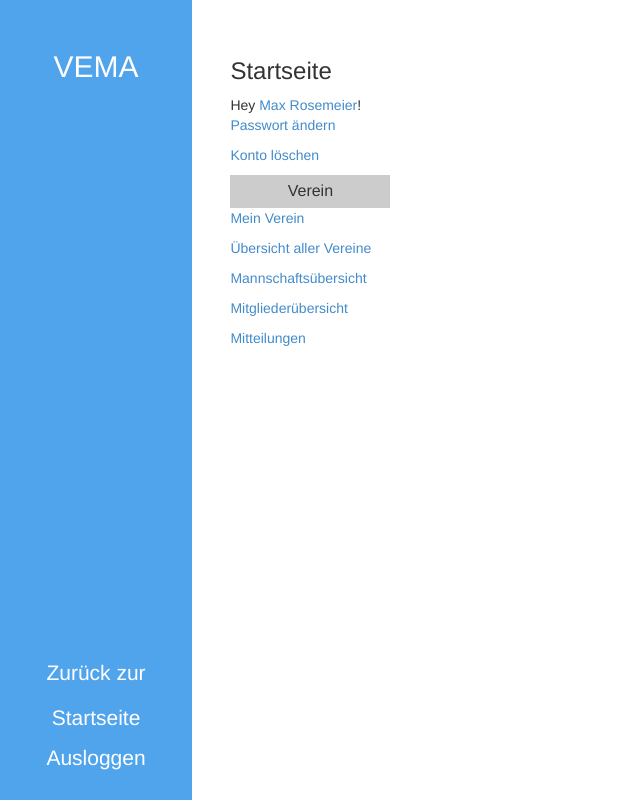
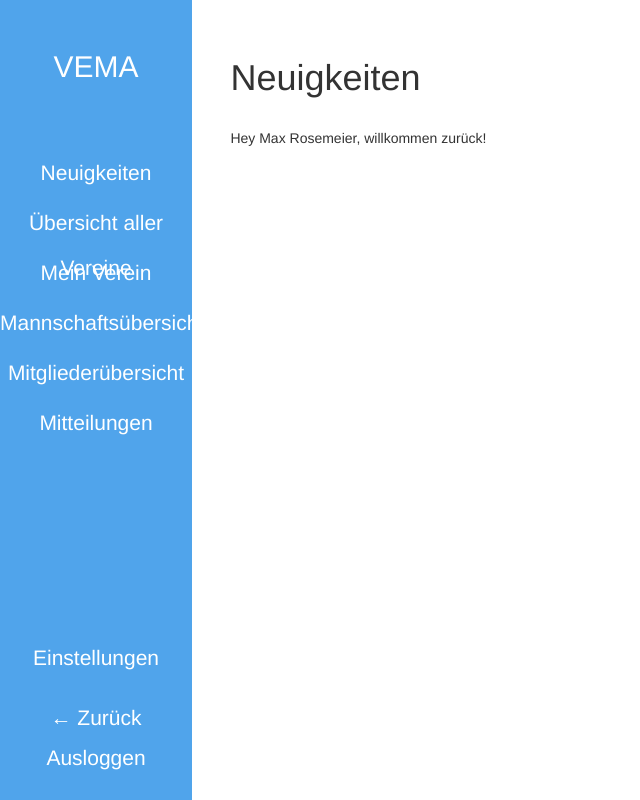
Before and after one commit to SweetBabyCheesus/ManageYourClub, a Django app: page / in a window 1280 px wide. Shown: the whole page, without its empty margins (0-640 px from the left). Run offline with Django 3.2, Linux system fonts and the light colour scheme; a user stored in the database is signed in; data comes from the database, SQL or seed files in the repository; both versions use the stored data as it was after the commit.

Commit message:
base loggedin weiter nach design angepasst

```diff
--- a/manageyourclub/clubs/templates/new_club.html
+++ b/manageyourclub/clubs/templates/new_club.html
@@ -1,4 +1,4 @@
-{% extends 'base.html' %}
+{% extends 'base loggedin.html' %}
 <!-- form übernommen von https://www.youtube.com/watch?v=F5mRW0jo-U4&t=1358s
     (Sichtbar unter Anderem bei 2:28:01) -->
 {% block title %}Mein Verein{% endblock title %}
@@ -9,7 +9,6 @@
 {% endblock stylesheets %}
 
 {% block content %}
-    <a href='{% url "home" %}'><button class="btn btn-default">Zurück zur Startseite</button></a>
     {% block form %}
         <form method='POST'>
             {{ form.as_p }}
--- a/manageyourclub/notifications/templates/showNotifications.html
+++ b/manageyourclub/notifications/templates/showNotifications.html
@@ -3,7 +3,7 @@ Template zur Darstellung der Beitrittsanfragen/ Mitteilungen des Ausgewählten v
 -->
 
 
-{% extends 'base.html' %}
+{% extends 'base loggedin.html' %}
 
 {% block content%}
 <style type="text/css">
--- a/manageyourclub/static/templates/base loggedin.html
+++ b/manageyourclub/static/templates/base loggedin.html
@@ -1,7 +1,16 @@
 {% extends 'base.html' %}
 {% block leiste %}
-<div class="base text-center split left">
-<a style="position: absolute; bottom: 60px; left: 0; right: 0; color: white;" href="{% url 'home' %}">Zurück zur Startseite</a>
+<div class="base text-center split left" style="position: absolute; bottom: 60px; left: 0; right: 0; color: white;">
+  <a style="position: absolute; left: 0; right: 0; color: white; top: 150px;" href="{% url 'home' %}">Neuigkeiten</a>
+  <a style="position: absolute; left: 0; right: 0; color: white; top: 200px;" href="{% url 'allclubs' %}">Übersicht aller Vereine</a>
+  {% if club %}
+<a style="position: absolute; left: 0; right: 0; color: white; top: 250px;" href="{% url 'myclub' club=club.id %}">Mein Verein</a>
+<a style="position: absolute; left: 0; right: 0; color: white; top: 300px;" href="{% url 'showAllTeams' club=club.id %}">Mannschaftsübersicht</a>
+<a style="position: absolute; left: 0; right: 0; color: white; top: 350px;" href="{% url 'club_members' club=club.id %}">Mitgliederübersicht</a>
+<a style="position: absolute; left: 0; right: 0; color: white; top: 400px;" href='{% url "requestNotifications" club=club.id %}'>Mitteilungen</a>
+{% endif %}
+<a style="position: absolute; bottom: 120px; left: 0; right: 0; color: white;" href="{% url 'userData' %}">Einstellungen</a>
+<a style="position: absolute; bottom: 60px; left: 0; right: 0; color: white;" href="{% url 'home' %}">&larr; Zurück</a>
 <a href="{% url 'logout' %}" style="position: absolute; bottom: 20px; left: 0; right: 0; color: white;">Ausloggen</a>
 {% endblock leiste %}
 {% block right %}
--- a/manageyourclub/teams/templates/showTeam.html
+++ b/manageyourclub/teams/templates/showTeam.html
@@ -2,7 +2,7 @@
 Detailansicht einer Mannschaft-->
 
 
-{% extends 'base.html' %}
+{% extends 'base loggedin.html' %}
 
 
 {% block content %}
--- a/manageyourclub/teams/templates/teamMemberHandling/addTeamMember.html
+++ b/manageyourclub/teams/templates/teamMemberHandling/addTeamMember.html
@@ -1,4 +1,4 @@
-{% extends 'base.html' %}
+{% extends 'base loggedin.html' %}
 
 {% block content%}
 
--- a/manageyourclub/users/templates/home.html
+++ b/manageyourclub/users/templates/home.html
@@ -2,21 +2,13 @@
 {% block title %}Startseite{% endblock %}
 
 {% block content %}
-
+<h1>Neuigkeiten</h1>
+<br>
     {% if user.is_authenticated %}
-        <h3>Startseite</h3>
-        Hey <a href="{% url 'userData' %}">{{ user.Vorname }} {{ user.Nachname }}</a>!
-        <p><a href="{% url 'password' %}">Passwort ändern</a></p>
-        <p><a href="{% url 'deleteuser' %}">Konto löschen</a></p>
+        Hey {{ user.Vorname }} {{ user.Nachname }}, willkommen zurück!
     {% else %}
       <h1 style="color:red">Fehler: Als nicht angemeldeter Nutzer solltest du nicht hier sein!</h1>
     {% endif %}
 
 
-    {% include 'select_club_dropdown.html' %}
-    <p><a href="{% url 'myclub' club=club.id %}">Mein Verein</a></p>
-    <p><a href="{% url 'allclubs' %}">Übersicht aller Vereine</a></p>
-    <p><a href="{% url 'showAllTeams' club=club.id %}">Mannschaftsübersicht</a></p>
-    <p><a href="{% url 'club_members' club=club.id %}">Mitgliederübersicht</a></p>
-    <p><a href='{% url "requestNotifications" club=club.id %}'>Mitteilungen</a></p>
 {% endblock %}
--- a/manageyourclub/users/templates/userData.html
+++ b/manageyourclub/users/templates/userData.html
@@ -148,6 +148,7 @@
 </div>
 
 
-<a href="{% url 'edit_profile' %}" style="color: white;"><button name="submit" class="submit" id="submit">Daten ändern!</button></a>
+<a href="{% url 'edit_profile' %}" style="color: white;"><button name="submit" class="submit" id="submit">Daten ändern</button></a>
+<a href="{% url 'deleteuser' %}" style="color: white;" class="submit" >Konto löschen</a>
 {% endblock content %}
 </div>
```
Also changed, not shown: manageyourclub/db.sqlite3.
